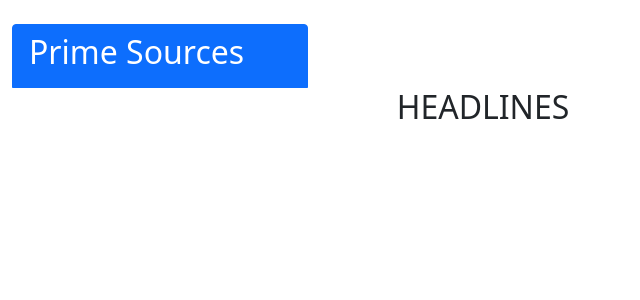
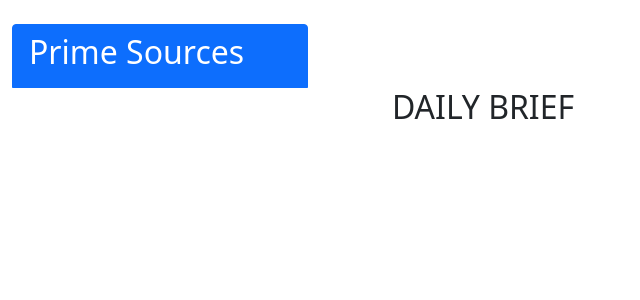
Before and after one commit to Dindihub/flask_blog, a Flask app: template app/templates/source_articles.html in a window 1280 px wide. Shown: the part 56-356 px from the top of the page, without its empty margins (0-640 px from the left). Run offline with Flask 2, Linux system fonts and the light colour scheme; the template is opened without the code that fills it, so the values that code supplies are empty.

Commit message:
Code-center title

```diff
--- a/app/templates/source_articles.html
+++ b/app/templates/source_articles.html
@@ -9,7 +9,7 @@
       </div>
     </div>
     <div class="col-lg-9">
-      <h2 class="text-center"> HEADLINES</h2>
+      <h2 class="text-center"> DAILY BRIEF</h2>
       <div class="row">
         {%for article in articles %}
         <div class="col-lg-4">
```
